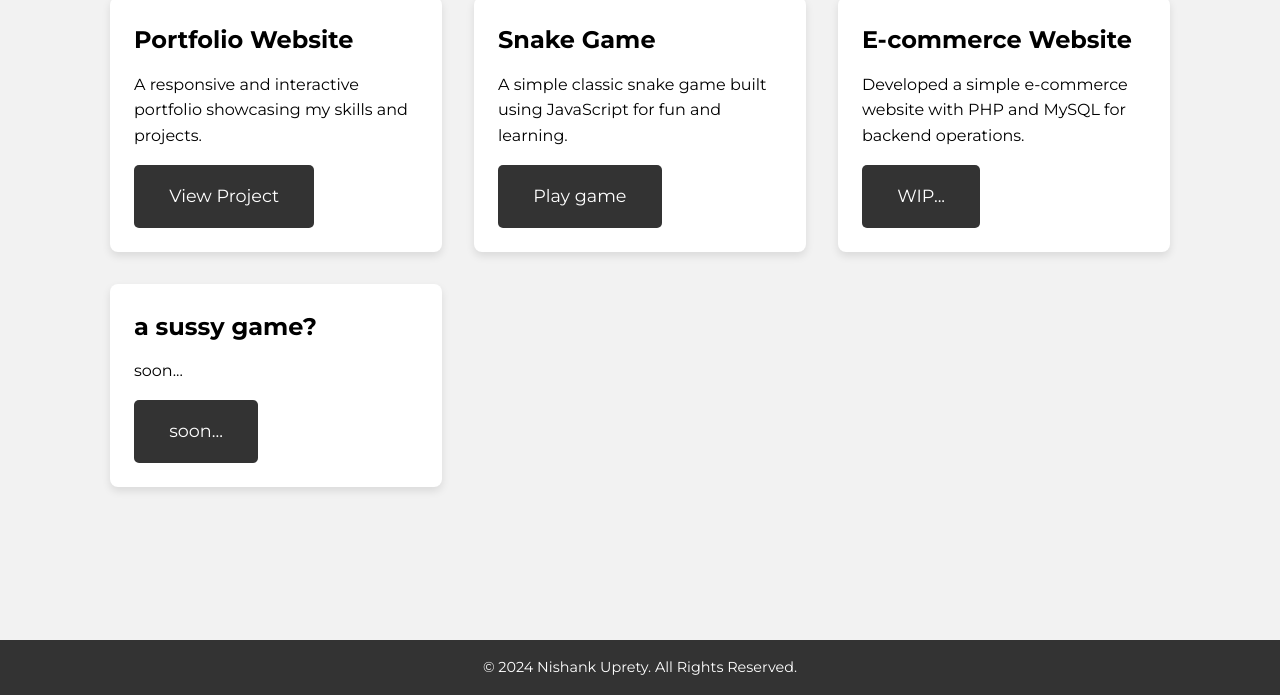
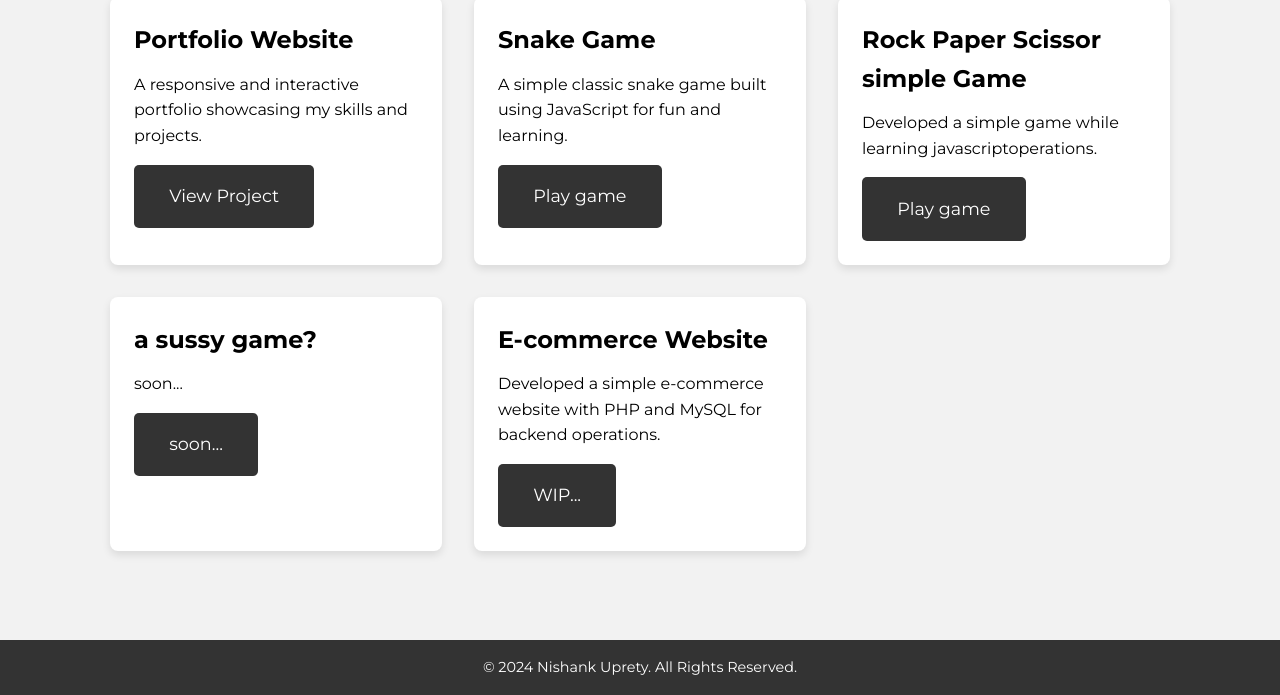
Before and after one commit to nishank123456789/my-portfolio, a plain HTML site: page projects.html in a window 1280 px wide. Shown: the part 105-800 px from the top of the page. Drawn offline with Linux system fonts and the light colour scheme.

Commit message:
Update projects.html

```diff
--- a/projects.html
+++ b/projects.html
@@ -54,14 +54,20 @@
                     <a href="https://nishank123456789.github.io/snakegame/" class="btn btn-large">Play game</a>
                 </div>
                 <div class="project fade-in delay-3">
-                    <h3>E-commerce Website</h3>
-                    <p>Developed a simple e-commerce website with PHP and MySQL for backend operations.</p>
-                    <a href="wip.html" class="btn btn-large">WIP...</a>
+                    <h3>Rock Paper Scissor simple Game</h3>
+                    <p>Developed a simple game while learning javascriptoperations.</p>
+                    <a href="https://nishank123456789.github.io/rock/" class="btn btn-large">Play game</a>
                 </div>
+
                 <div class="project fade-in delay-1">
                     <h3>a sussy game?</h3>
                     <p>soon...</p>
                     <a href="wip.html" class="btn btn-large">soon...</a>
+                </div>
+                <div class="project fade-in delay-2">
+                    <h3>E-commerce Website</h3>
+                    <p>Developed a simple e-commerce website with PHP and MySQL for backend operations.</p>
+                    <a href="wip.html" class="btn btn-large">WIP...</a>
                 </div>
             </div>
         </div>
```
